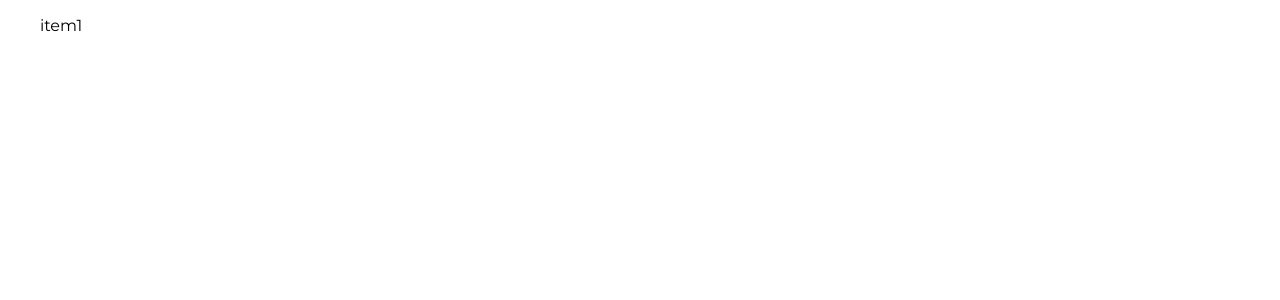
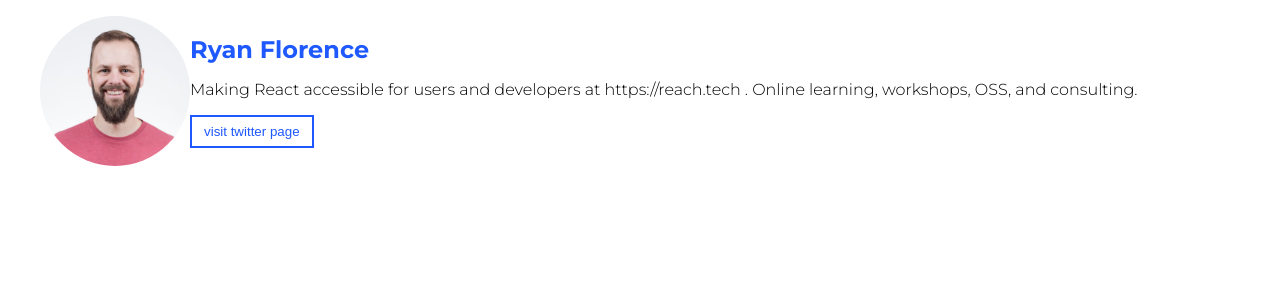
Before and after one commit to PatEnMer/React_course_basics, a React (Create React App) app in the folder 02/: page / in a window 1280 px wide. Shown: the top 300 px of the page. Built offline with nearby package versions, Linux system fonts and the light colour scheme.

Commit message:
styling component ListItem

```diff
--- a/02/src/components/listwraper/listItem/ListItem.css
+++ b/02/src/components/listwraper/listItem/ListItem.css
@@ -1,5 +1,27 @@
-.listItemWrapper {
+.listItem__wrapper {
 	list-style: none;
 	padding: 0;
 	margin: 0;
+	display: flex;
+	align-items: center;
 }
+.listItem__image {
+	width: 150px;
+	height: 150px;
+	border-radius: 50%;
+}
+.listItem__name {
+	margin: 0;
+	color: #1e58ff;
+	font-weight: 700;
+}
+.listItem__description {
+	font-weight: 300;
+}
+.listItem__button {
+	font-weight: 500;
+	background: none;
+	border: 2px solid #1e58ff;
+	color: #1e58ff;
+	padding: 7px 12px;
+}
--- a/02/src/components/listwraper/listItem/ListItem.js
+++ b/02/src/components/listwraper/listItem/ListItem.js
@@ -1,6 +1,19 @@
 import React from 'react';
 import './ListItem.css';
+import ryanFlorenceImage from '../../../assets/images/ryanflorence.jpg';
 
-const ListItem = () => <li className="listItemWrapper"> item1 </li>;
+const ListItem = () => (
+	<li className="listItem__wrapper">
+		<img src={ryanFlorenceImage} className="listItem__image" />
+		<div>
+			<h2 className="listItem__name">Ryan Florence</h2>
+			<p className="listItem__description">
+				Making React accessible for users and developers at https://reach.tech . Online learning, workshops,
+				OSS, and consulting.
+			</p>
+			<button className="listItem__button">visit twitter page</button>
+		</div>
+	</li>
+);
 
 export default ListItem;
--- a/02/src/index.css
+++ b/02/src/index.css
@@ -1,4 +1,4 @@
-@import url('https://fonts.googleapis.com/css?family=Montserrat&display=swap');
+@import url('https://fonts.googleapis.com/css?family=Montserrat:300,500,700&display=swap');
 
 *,
 *::before,
```
